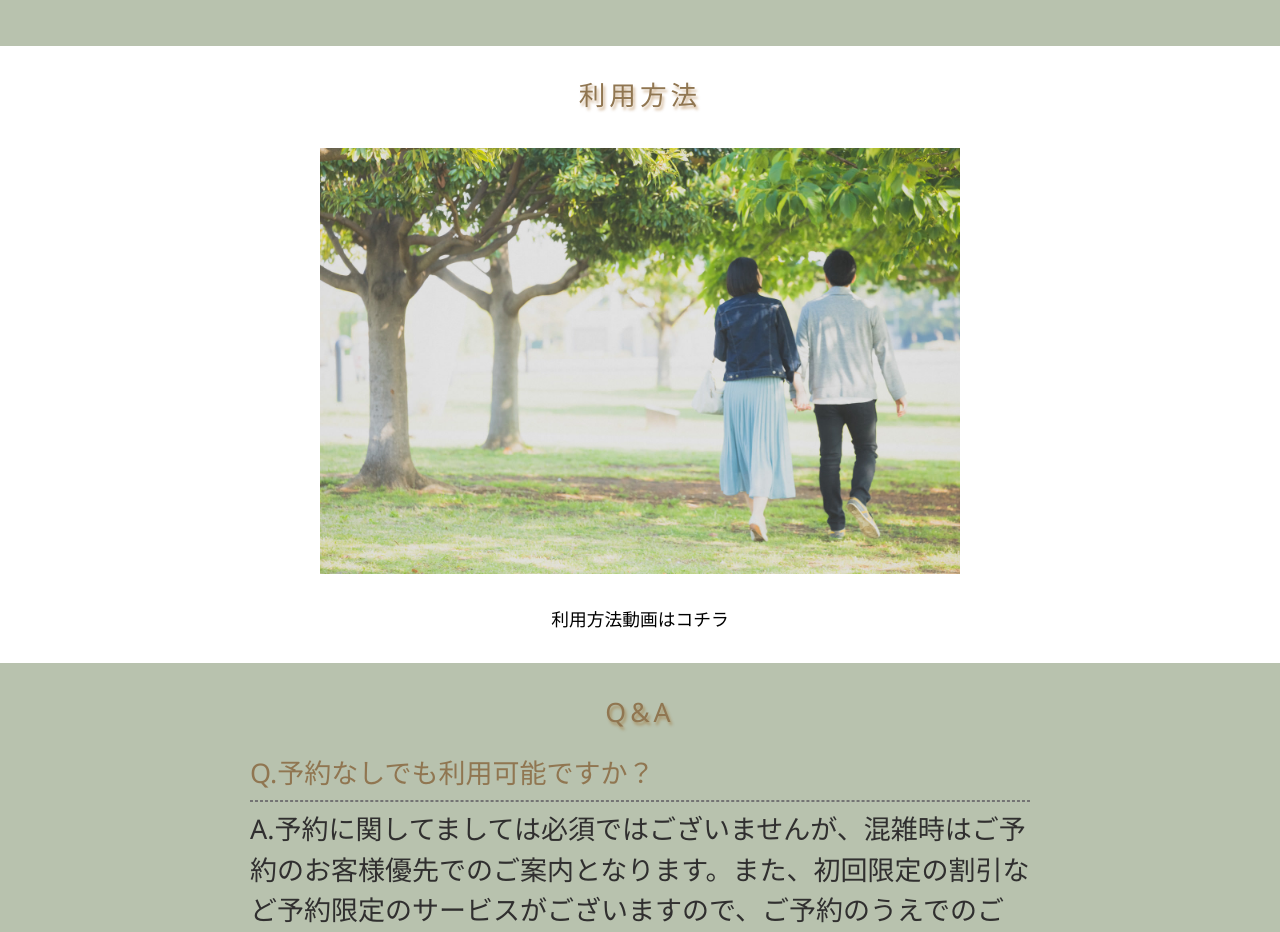
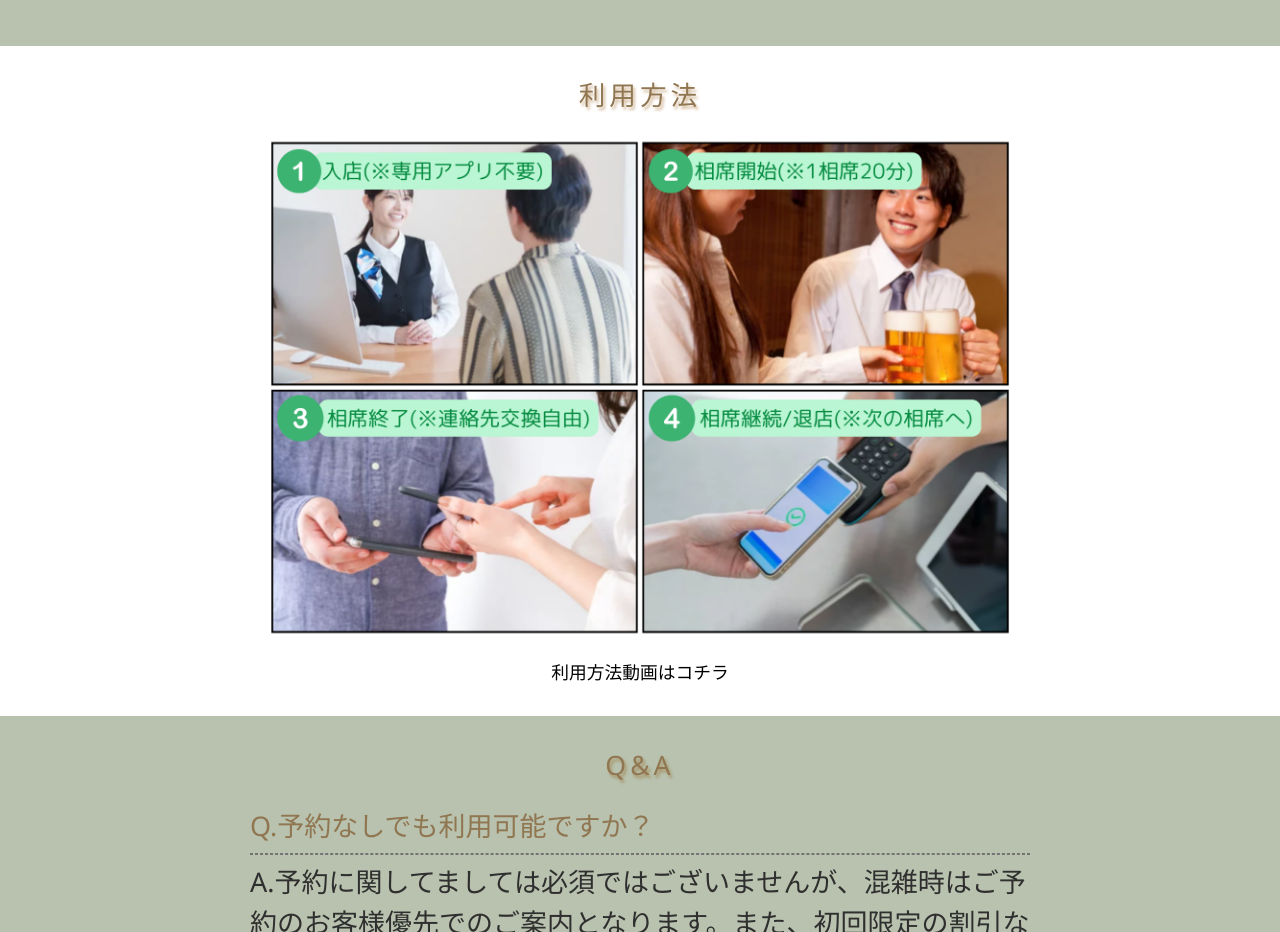
Before and after one commit to Tarao1/HomePage, a Next.js app: page / in a window 1280 px wide. Shown: the part 4140-5072 px from the top of the page. Built offline with nearby package versions, Linux system fonts and the light colour scheme.

Commit message:
add Usage Image

```diff
--- a/src/componets/content_usage_rules.tsx
+++ b/src/componets/content_usage_rules.tsx
@@ -1,5 +1,5 @@
 import styles from "../styles/content.module.css";
-import topImage from "../images/home-top.jpeg";
+import topImage from "../images/usage_rules.png";
 import Image from "next/image";
 
 export default function ContentUsageRules() {
--- a/src/styles/content.module.css
+++ b/src/styles/content.module.css
@@ -127,7 +127,8 @@
 }
 
 .largeImage {
-  margin: 2rem 10%;
+  /* margin: 2rem 10%; */
+  margin: 1rem;
 }
 
 /* テーブル */
```
Also changed, not shown: src/images/usage_rules.png (added).
